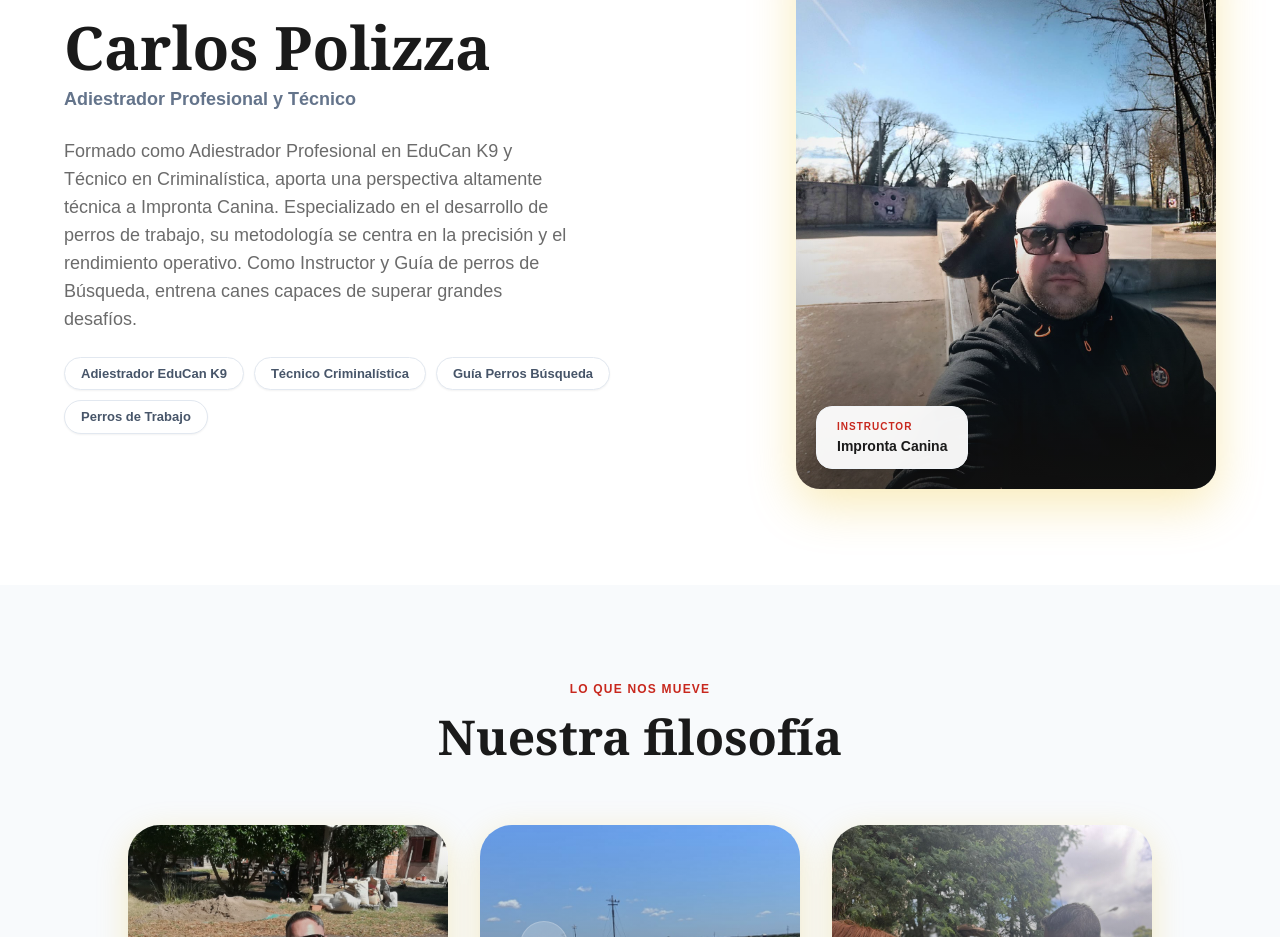
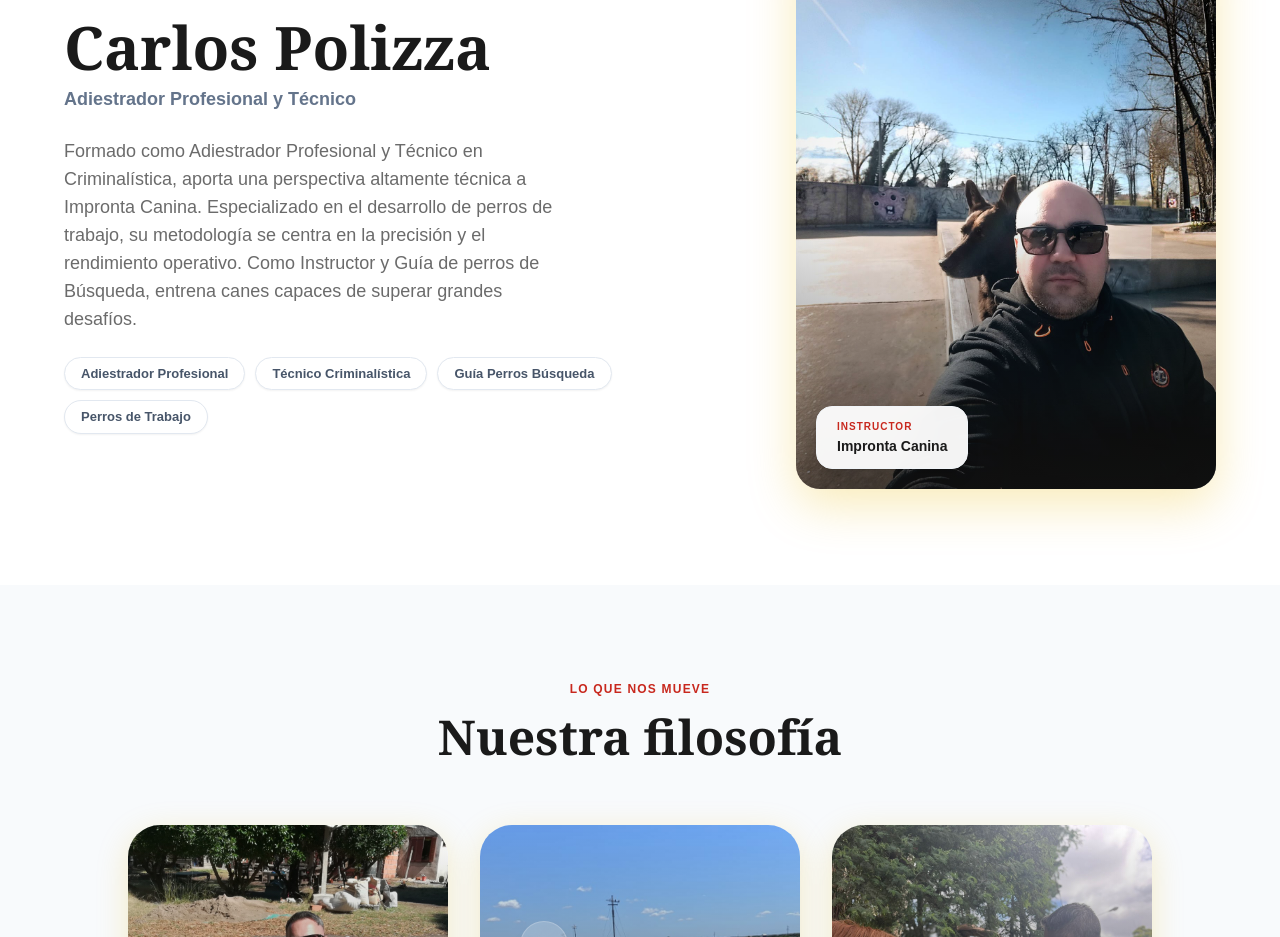
Before and after one commit to Wschanzze/impronta-canina, a Next.js app: page /nosotros in a window 1280 px wide. Shown: the part 1720-2657 px from the top of the page. Built offline with nearby package versions, Linux system fonts and the light colour scheme.

Commit message:
fix: update Carlos Polizza's role and remove EduCan K9 references

```diff
--- a/src/app/home/components/BrandPillars.tsx
+++ b/src/app/home/components/BrandPillars.tsx
@@ -76,7 +76,7 @@ const pillars: Pillar[] = [
     trainerTip: {
       tip: 'No intentes aplicar la receta de otro perro al tuyo. Cada animal tiene un temperamento, ritmo de aprendizaje y entorno familiar únicos. Adaptar el plan a tu rutina real garantiza resultados sostenibles sin sobrecargar tu día a día.',
       trainerName: 'Carlos Polizza',
-      trainerRole: 'Adiestrador e Instructor EduCan K9',
+      trainerRole: 'Adiestrador y Técnico en Criminalística',
       trainerPhoto: '/assets/images/Carlos Polizza.jfif',
     },
     media: {
--- a/src/app/nosotros/page.tsx
+++ b/src/app/nosotros/page.tsx
@@ -36,8 +36,8 @@ const founders: Founder[] = [
     superLabel: 'QUIÉN ESTÁ DETRÁS',
     name: 'Carlos Polizza',
     role: 'Adiestrador Profesional y Técnico',
-    bio: 'Formado como Adiestrador Profesional en EduCan K9 y Técnico en Criminalística, aporta una perspectiva altamente técnica a Impronta Canina. Especializado en el desarrollo de perros de trabajo, su metodología se centra en la precisión y el rendimiento operativo. Como Instructor y Guía de perros de Búsqueda, entrena canes capaces de superar grandes desafíos.',
-    credentials: ['Adiestrador EduCan K9', 'Técnico Criminalística', 'Guía Perros Búsqueda', 'Perros de Trabajo'],
+    bio: 'Formado como Adiestrador Profesional y Técnico en Criminalística, aporta una perspectiva altamente técnica a Impronta Canina. Especializado en el desarrollo de perros de trabajo, su metodología se centra en la precisión y el rendimiento operativo. Como Instructor y Guía de perros de Búsqueda, entrena canes capaces de superar grandes desafíos.',
+    credentials: ['Adiestrador Profesional', 'Técnico Criminalística', 'Guía Perros Búsqueda', 'Perros de Trabajo'],
     photo:
       '/assets/images/Carlos Polizza.jfif',
     photoLabel: 'Instructor',
```
